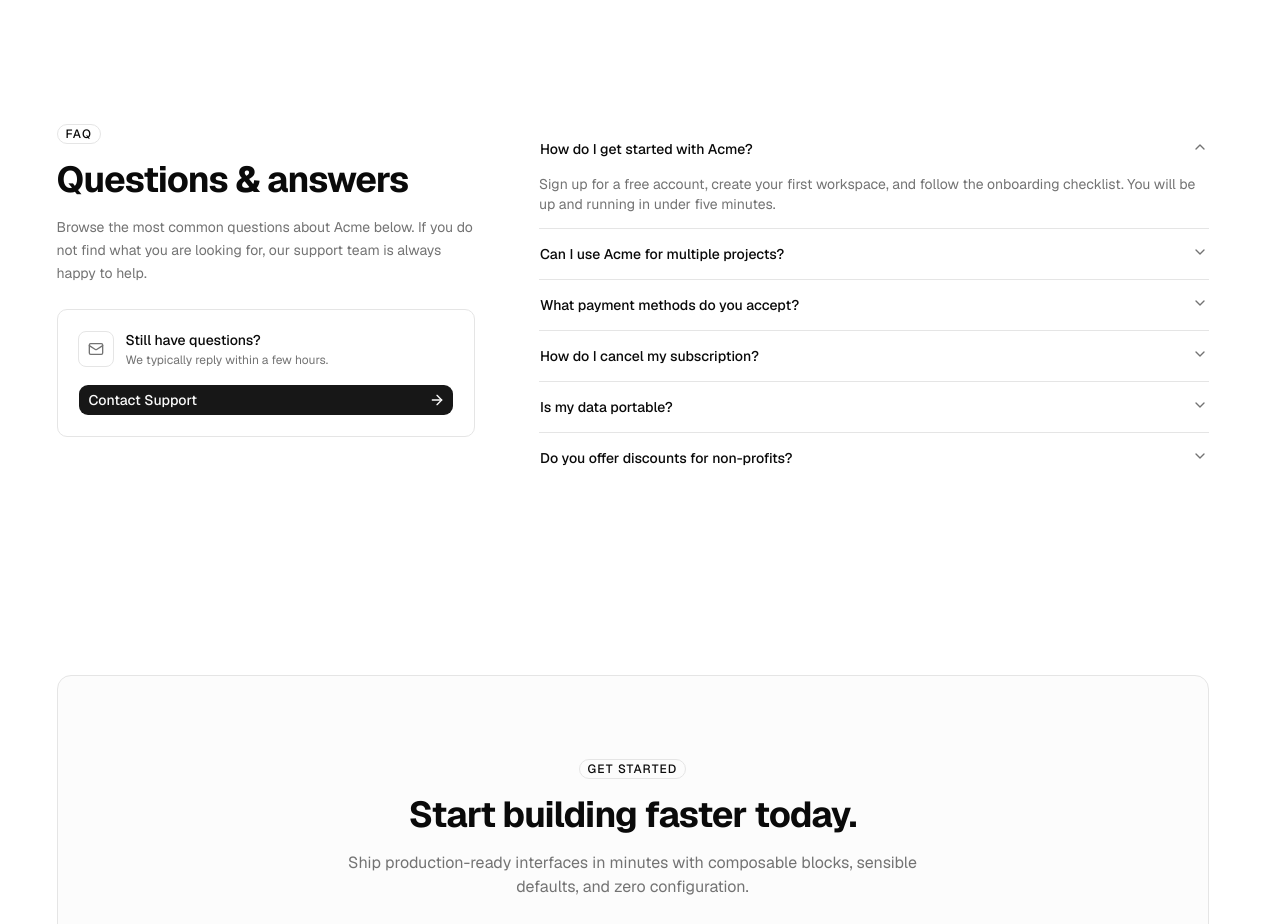
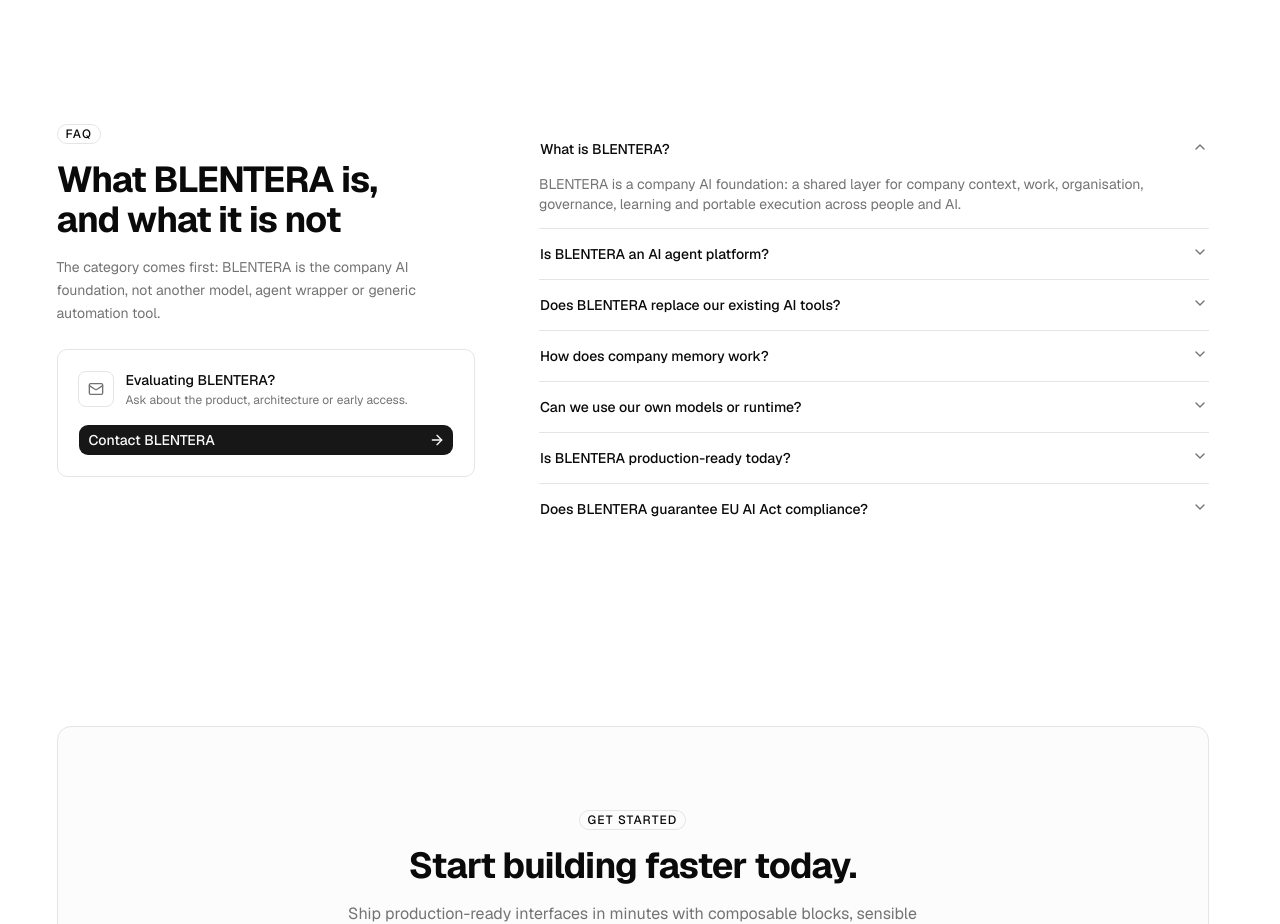
Before and after one commit to augustkring/humamap-preview, a Next.js app in the folder blentera-v2-final/: page / in a window 1280 px wide. Shown: the part 3700-4624 px from the top of the page. Built offline with nearby package versions, Linux system fonts and the light colour scheme.

Commit message:
rebuild: replace template FAQ copy with deck-grounded answers

```diff
--- a/blentera-v2-final/src/components/blentera/faqs.tsx
+++ b/blentera-v2-final/src/components/blentera/faqs.tsx
@@ -1,6 +1,5 @@
 "use client"
 
-import { useState } from "react"
 import {
   Accordion,
   AccordionContent,
@@ -9,60 +8,40 @@
 } from "@/components/ui/accordion"
 import { Badge } from "@/components/ui/badge"
 import { Button } from "@/components/ui/button"
-import {
-  Dialog,
-  DialogClose,
-  DialogContent,
-  DialogDescription,
-  DialogFooter,
-  DialogHeader,
-  DialogTitle,
-  DialogTrigger,
-} from "@/components/ui/dialog"
-import { Field, FieldGroup, FieldLabel } from "@/components/ui/field"
-import { Input } from "@/components/ui/input"
-import { Textarea } from "@/components/ui/textarea"
-import { toast } from "sonner"
 import { Mail, ArrowRight } from "lucide-react"
 
 const faqs = [
   {
-    q: "How do I get started with Acme?",
-    a: "Sign up for a free account, create your first workspace, and follow the onboarding checklist. You will be up and running in under five minutes.",
+    q: "What is BLENTERA?",
+    a: "BLENTERA is a company AI foundation: a shared layer for company context, work, organisation, governance, learning and portable execution across people and AI.",
   },
   {
-    q: "Can I use Acme for multiple projects?",
-    a: "Yes. Every account supports unlimited projects. You can organise them into separate workspaces and control access permissions per workspace.",
+    q: "Is BLENTERA an AI agent platform?",
+    a: "Agents are one execution option. The product is positioned underneath them: the company layer that keeps context, work, authority and learning useful while agents, models and runtimes change.",
   },
   {
-    q: "What payment methods do you accept?",
-    a: "We accept all major credit and debit cards as well as ACH bank transfers for annual plans. Invoiced billing is available for Enterprise customers.",
+    q: "Does BLENTERA replace our existing AI tools?",
+    a: "The design goal is the opposite of forcing a single provider. Models, agents and runtimes should remain replaceable while the company foundation persists.",
   },
   {
-    q: "How do I cancel my subscription?",
-    a: "You can cancel at any time from Billing in your account settings. Your plan remains active until the end of the current billing period and will not renew.",
+    q: "How does company memory work?",
+    a: "Useful outcomes are not automatically treated as truth. Learning can be reviewed, corrected and promoted into shared company memory before it is reused in later work.",
   },
   {
-    q: "Is my data portable?",
-    a: "Absolutely. You can export all your data as JSON or CSV from the Settings page at any time, with no restrictions or exit fees.",
+    q: "Can we use our own models or runtime?",
+    a: "Provider portability is a core product principle. The current direction includes customer-owned model/provider access and customer-managed runtime options.",
   },
   {
-    q: "Do you offer discounts for non-profits?",
-    a: "We offer a 40% discount for verified non-profit organisations. Reach out to our team with your registration documents to apply.",
+    q: "Is BLENTERA production-ready today?",
+    a: "The technical foundation exists, but the current master product status remains production NO-GO until qualification, live operating evidence and customer gates are complete. The public website therefore uses an early-access CTA.",
+  },
+  {
+    q: "Does BLENTERA guarantee EU AI Act compliance?",
+    a: "No. BLENTERA is designed to provide controls and evidence that can support responsible operation. Exact legal obligations depend on the organisation, role and use case.",
   },
 ]
 
 export default function Faqs() {
-  const [open, setOpen] = useState(false)
-
-  function handleSubmit(e: React.FormEvent) {
-    e.preventDefault()
-    setOpen(false)
-    toast.success("Message sent", {
-      description: "Our support team typically replies within a few hours.",
-    })
-  }
-
   return (
     <section className="flex w-full items-center justify-center px-6 py-16 sm:py-24">
       <div className="mx-auto w-full max-w-6xl">
@@ -73,12 +52,11 @@
                 FAQ
               </Badge>
               <h2 className="font-heading text-3xl font-bold tracking-tight text-balance sm:text-4xl">
-                Questions &amp; answers
+                What BLENTERA is, and what it is not
               </h2>
               <p className="text-sm leading-relaxed text-muted-foreground">
-                Browse the most common questions about Acme below. If you do not
-                find what you are looking for, our support team is always happy
-                to help.
+                The category comes first: BLENTERA is the company AI foundation,
+                not another model, agent wrapper or generic automation tool.
               </p>
             </div>
 
@@ -89,63 +67,23 @@
                 </div>
                 <div className="flex flex-col gap-0.5">
                   <span className="text-sm font-medium">
-                    Still have questions?
+                    Evaluating BLENTERA?
                   </span>
                   <span className="text-xs text-muted-foreground">
-                    We typically reply within a few hours.
+                    Ask about the product, architecture or early access.
                   </span>
                 </div>
               </div>
-              <Dialog open={open} onOpenChange={setOpen}>
-                <DialogTrigger
-                  render={<Button className="w-full justify-between" />}
-                >
-                  Contact Support
-                  <ArrowRight data-icon="inline-end" />
-                </DialogTrigger>
-                <DialogContent>
-                  <form onSubmit={handleSubmit}>
-                    <DialogHeader>
-                      <DialogTitle>Contact support</DialogTitle>
-                      <DialogDescription>
-                        Tell us what is going on and we will get back to you,
-                        usually within a few hours.
-                      </DialogDescription>
-                    </DialogHeader>
-
-                    <FieldGroup className="my-4 gap-4">
-                      <Field>
-                        <FieldLabel htmlFor="support-email">Email</FieldLabel>
-                        <Input
-                          id="support-email"
-                          type="email"
-                          required
-                          placeholder="jane@company.com"
-                        />
-                      </Field>
-                      <Field>
-                        <FieldLabel htmlFor="support-message">
-                          How can we help?
-                        </FieldLabel>
-                        <Textarea
-                          id="support-message"
-                          required
-                          rows={4}
-                          className="min-h-24 resize-none"
-                          placeholder="Describe your question or issue…"
-                        />
-                      </Field>
-                    </FieldGroup>
-
-                    <DialogFooter>
-                      <DialogClose render={<Button variant="outline" />}>
-                        Cancel
-                      </DialogClose>
-                      <Button type="submit">Send Message</Button>
-                    </DialogFooter>
-                  </form>
-                </DialogContent>
-              </Dialog>
+              <Button
+                nativeButton={false}
+                render={
+                  <a href="mailto:ak@augustkring.com?subject=BLENTERA%20question" />
+                }
+                className="w-full justify-between"
+              >
+                Contact BLENTERA
+                <ArrowRight data-icon="inline-end" />
+              </Button>
             </div>
           </div>
 
```
